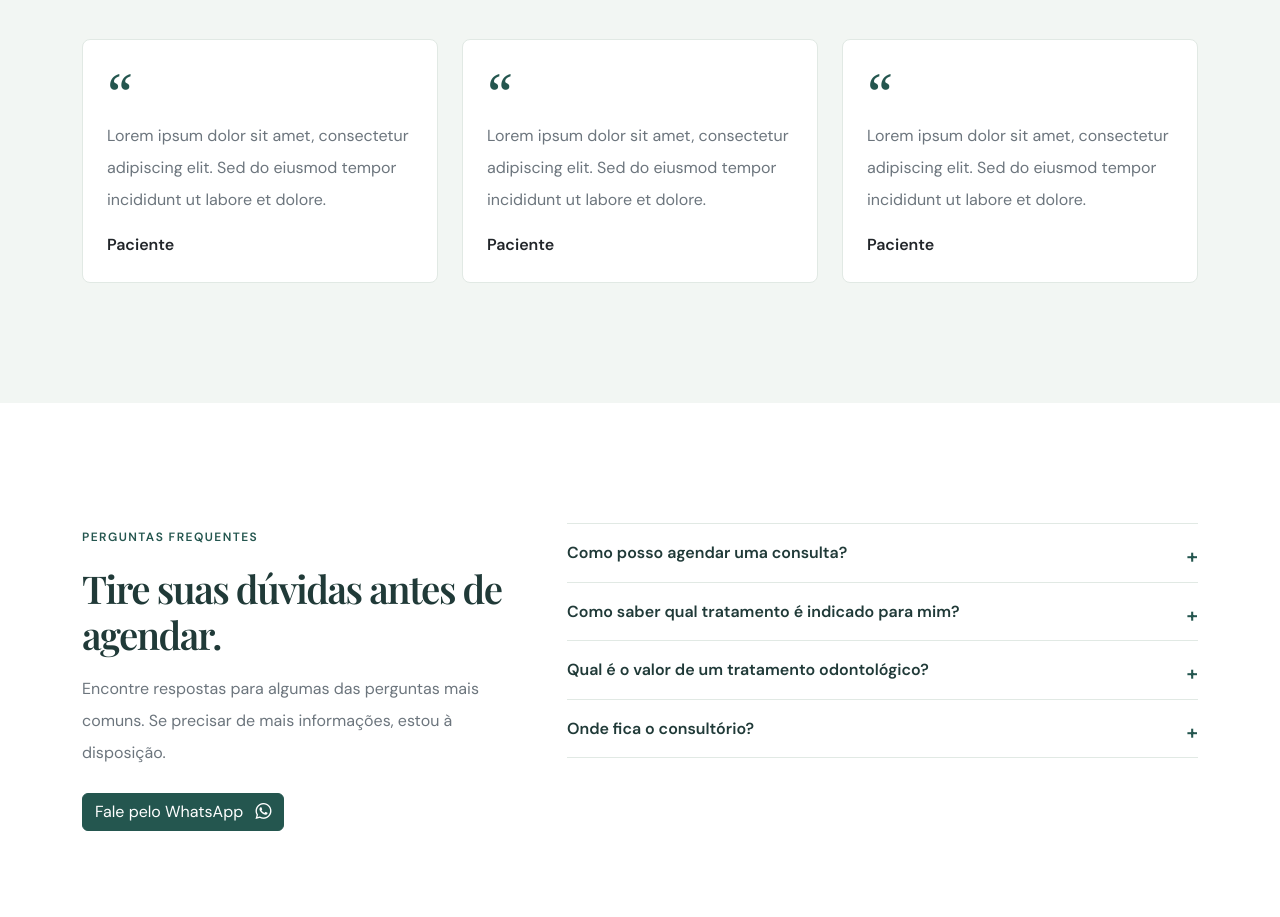
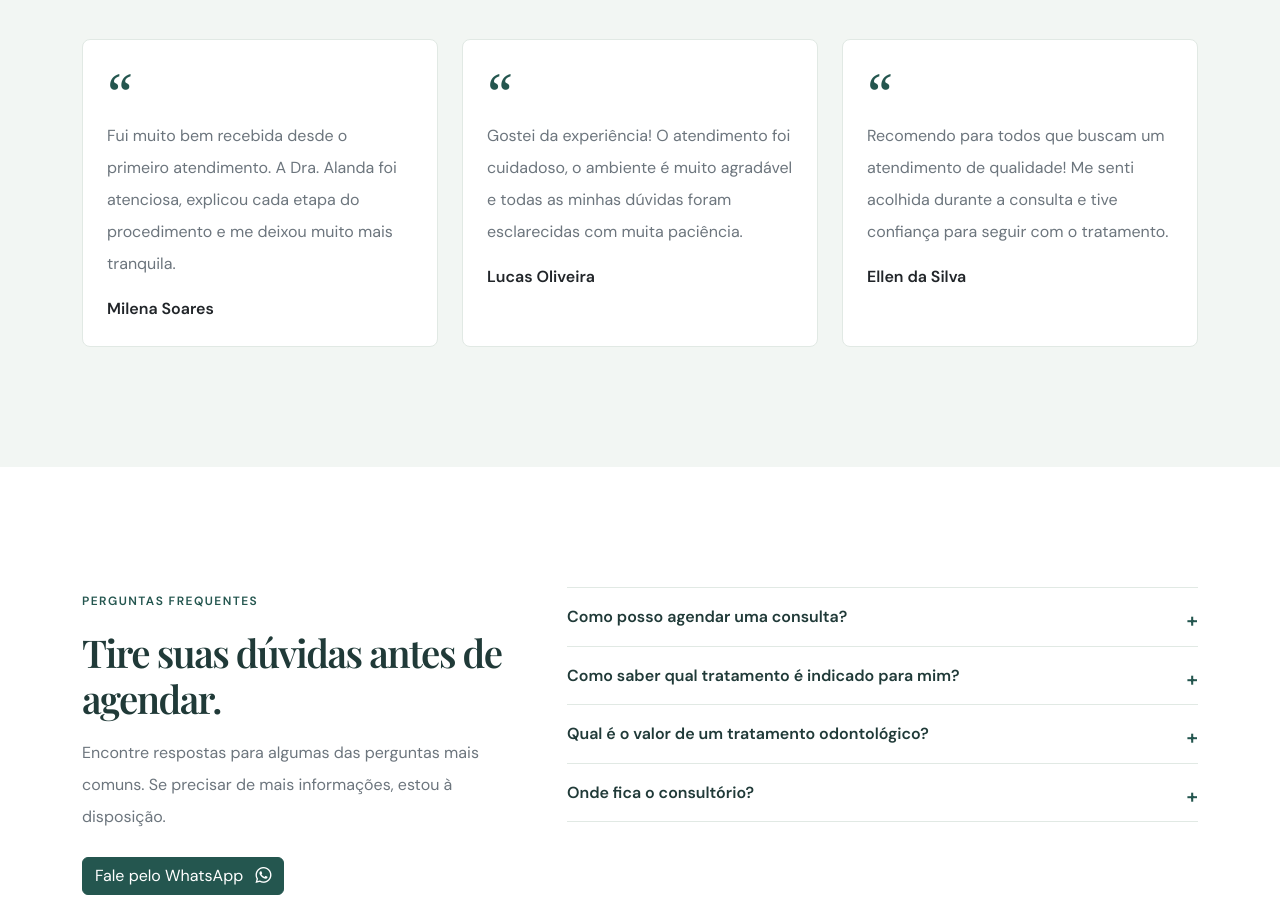
Before and after one commit to ronaldosabino/dental-clinic, an Angular app: page / in a window 1280 px wide. Shown: the part 3440-4357 px from the top of the page. Built offline with nearby package versions, Linux system fonts and the light colour scheme.

Commit message:
feat: update patient testimonials with real names and personalized feedback

```diff
--- a/src/app/pages/home/home.ts
+++ b/src/app/pages/home/home.ts
@@ -96,19 +96,19 @@ export class Home {
 
   readonly depoimentos: Depoimento[] = [
     {
-      nome: 'Paciente',
+      nome: 'Milena Soares',
       texto:
-        'Lorem ipsum dolor sit amet, consectetur adipiscing elit. Sed do eiusmod tempor incididunt ut labore et dolore.',
+        'Fui muito bem recebida desde o primeiro atendimento. A Dra. Alanda foi atenciosa, explicou cada etapa do procedimento e me deixou muito mais tranquila.',
     },
     {
-      nome: 'Paciente',
+      nome: 'Lucas Oliveira',
       texto:
-        'Lorem ipsum dolor sit amet, consectetur adipiscing elit. Sed do eiusmod tempor incididunt ut labore et dolore.',
+        'Gostei da experiência! O atendimento foi cuidadoso, o ambiente é muito agradável e todas as minhas dúvidas foram esclarecidas com muita paciência.',
     },
     {
-      nome: 'Paciente',
+      nome: 'Ellen da Silva',
       texto:
-        'Lorem ipsum dolor sit amet, consectetur adipiscing elit. Sed do eiusmod tempor incididunt ut labore et dolore.',
+        'Recomendo para todos que buscam um atendimento de qualidade! Me senti acolhida durante a consulta e tive confiança para seguir com o tratamento.',
     },
   ];
 
```
